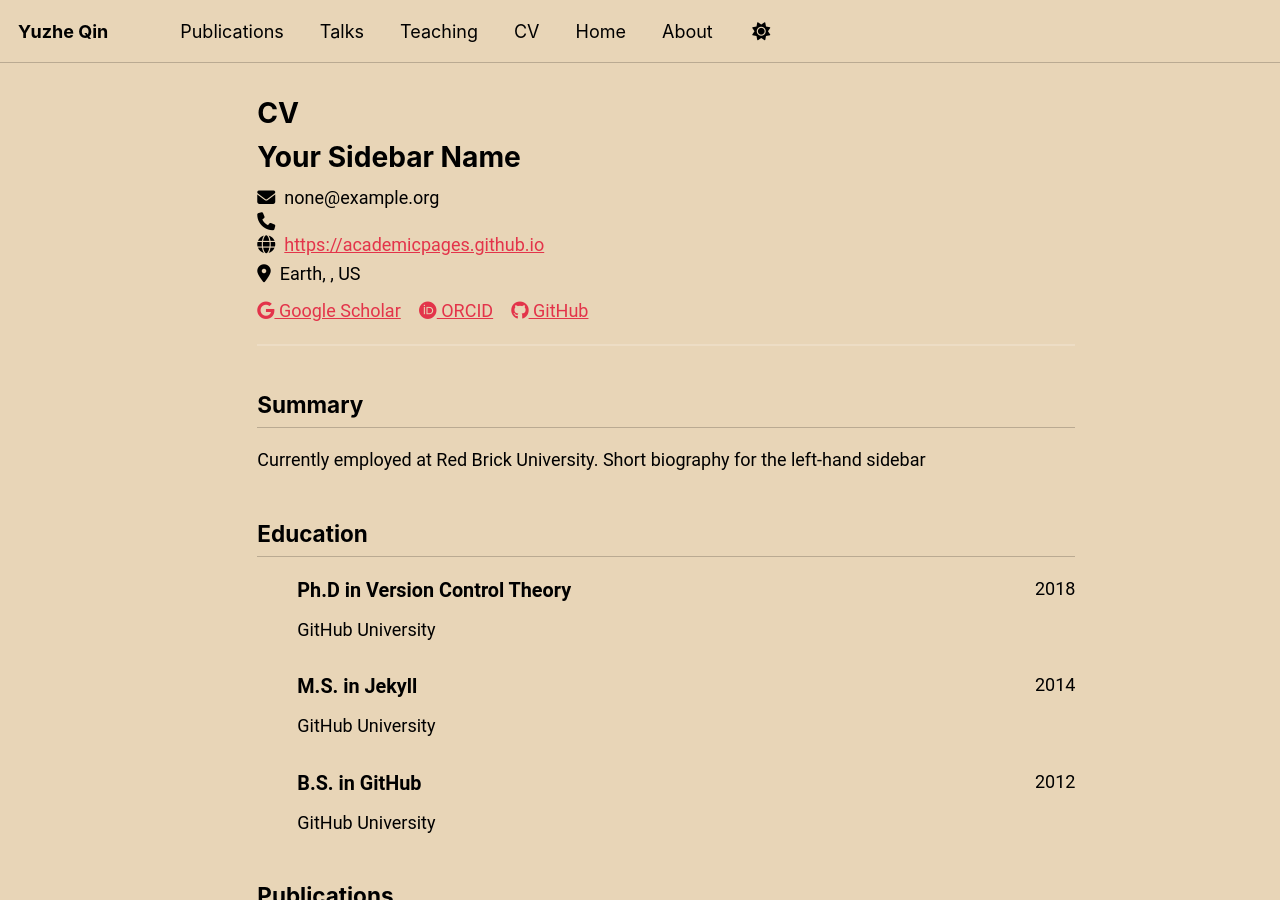
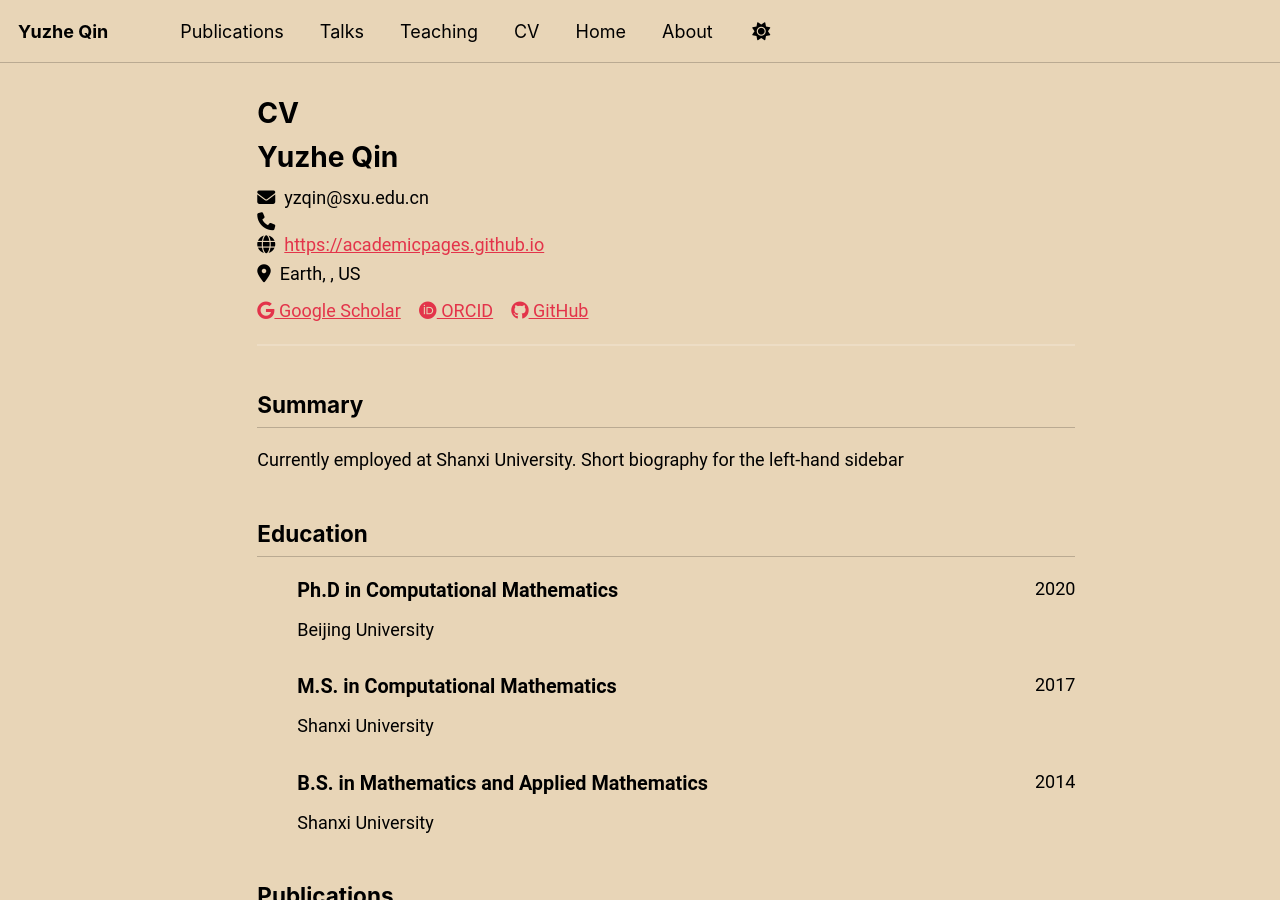
Before and after one commit to yzqinmath/yzqinmath.github.io, a Jekyll site: the page built from _pages/cv-json.md, in a window 1280 px wide and 900 px high. Built offline with Jekyll 4.4.1, drawn with Linux system fonts in a browser that asks for light colours; a script bundle is joined from its source files by our own code; library files that are not in the unit come from our copies.

Commit message:
Update CV with personal and educational details

```diff
--- a/_data/cv.json
+++ b/_data/cv.json
@@ -1,10 +1,10 @@
 {
   "basics": {
-    "name": "Your Sidebar Name",
-    "email": "none@example.org",
+    "name": "Yuzhe Qin",
+    "email": "yzqin@sxu.edu.cn",
     "phone": "",
     "website": "https://academicpages.github.io",
-    "summary": "Currently employed at Red Brick University. Short biography for the left-hand sidebar",
+    "summary": "Currently employed at Shanxi University. Short biography for the left-hand sidebar",
     "location": {
       "address": "",
       "postalCode": "",
@@ -33,35 +33,35 @@
   "work": [],
   "education": [
     {
-      "institution": "GitHub University",
-      "area": "Ph.D in Version Control Theory",
+      "institution": "Beijing University",
+      "area": "Ph.D in Computational Mathematics",
       "studyType": "",
-      "startDate": "",
-      "endDate": "2018",
+      "startDate": "2017",
+      "endDate": "2020",
       "gpa": null,
       "courses": []
     },
     {
-      "institution": "GitHub University",
-      "area": "M.S. in Jekyll",
+      "institution": "Shanxi University",
+      "area": "M.S. in Computational Mathematics",
       "studyType": "",
-      "startDate": "",
-      "endDate": "2014",
+      "startDate": "2014",
+      "endDate": "2017",
       "gpa": null,
       "courses": []
     },
     {
-      "institution": "GitHub University",
-      "area": "B.S. in GitHub",
+      "institution": "Shanxi University",
+      "area": "B.S. in Mathematics and Applied Mathematics",
       "studyType": "",
-      "startDate": "",
-      "endDate": "2012",
+      "startDate": "2010",
+      "endDate": "2014",
       "gpa": null,
       "courses": []
     }
   ],
   "skills": [],
-  "languages": [],
+  "languages": [Chinese(native), English(fluent)],
   "interests": [],
   "references": [],
   "publications": [
```
